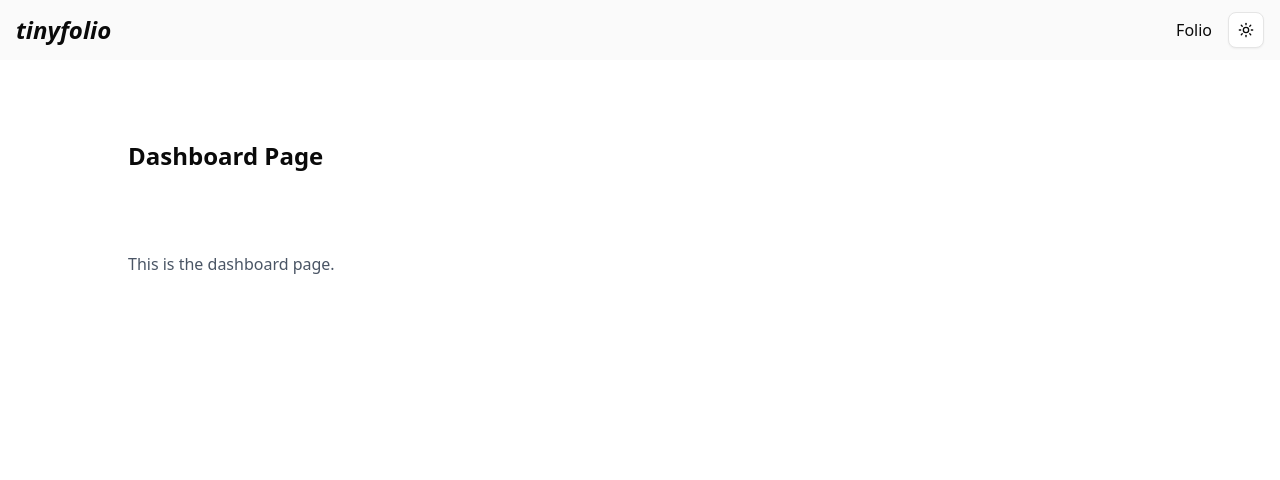
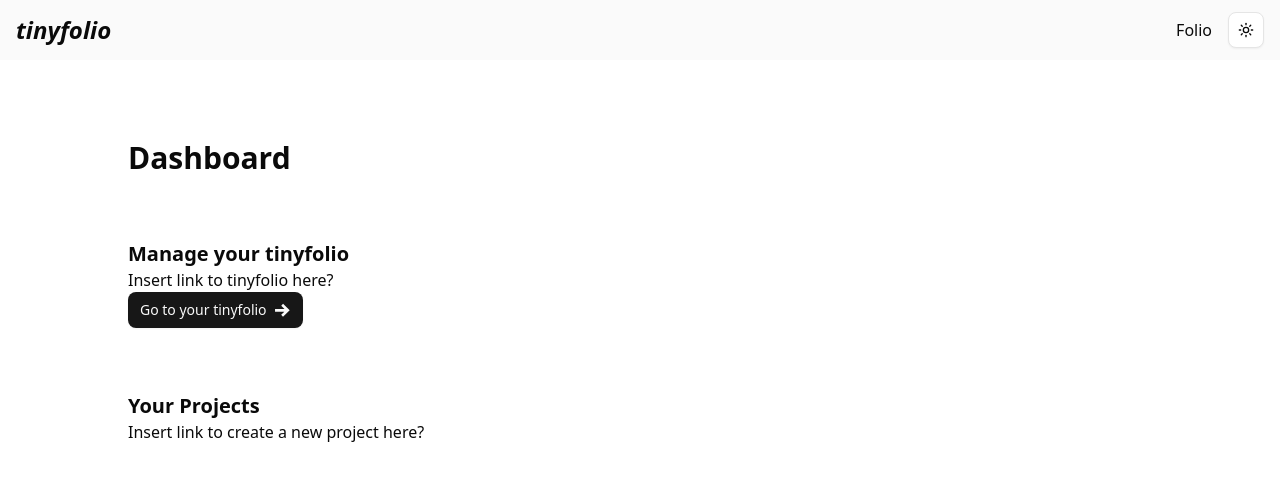
Before and after one commit to nzkevc/tinyfolio, a React (Vite) app in the folder client/: page /dashboard in a window 1280 px wide. Shown: the top 480 px of the page. Built offline with nearby package versions, Linux system fonts and the light colour scheme.

Commit message:
add notes to dashboard frontend page

```diff
--- a/client/src/pages/dashboard/DashboardPage.tsx
+++ b/client/src/pages/dashboard/DashboardPage.tsx
@@ -1,10 +1,37 @@
+import Arrow from "@/assets/svg/Arrow";
 import CentredLayout from "@/components/CentredLayout";
+import PageHeader from "@/components/PageHeader";
+import PageSubHeader from "@/components/PageSubHeader";
+import { Button } from "@/components/ui/button";
 
 export default function DashboardPage() {
+  // TODO: redirect if not authenticated
+
+  /* TODO: what should be on the dashboard page?
+   * - Link to edit tinyfolio --> how do we even do this?
+   * - Create a new project (can also do when editing tinyfolio?)
+   * - Notifications or updates
+   * - Recent activity or changes
+   * - Settings access
+   * - Analytics or stats (if applicable)
+   * - Help or support links
+   */
+
   return (
     <CentredLayout>
-      <h1 className="text-2xl font-bold">Dashboard Page</h1>
-      <p className="mt-4 text-gray-600">This is the dashboard page.</p>
+      <PageHeader title="Dashboard" />
+      <div>
+        <PageSubHeader title="Manage your tinyfolio" />
+        <p>Insert link to tinyfolio here?</p>
+        <Button className="font-normal">
+          Go to your tinyfolio <Arrow />
+        </Button>
+      </div>
+
+      <div>
+        <PageSubHeader title="Your Projects" />
+        <p>Insert link to create a new project here?</p>
+      </div>
     </CentredLayout>
   );
 }
```
